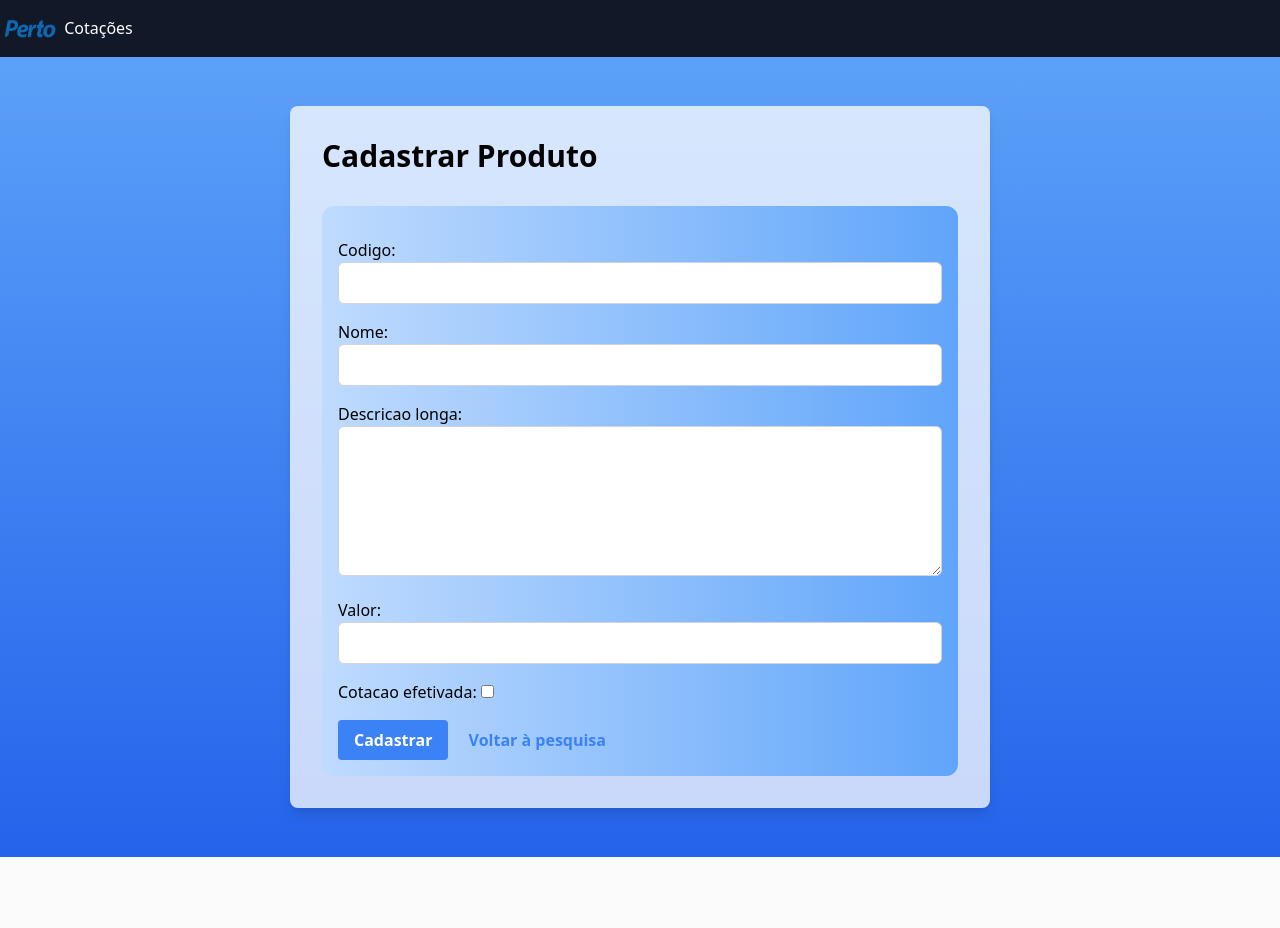
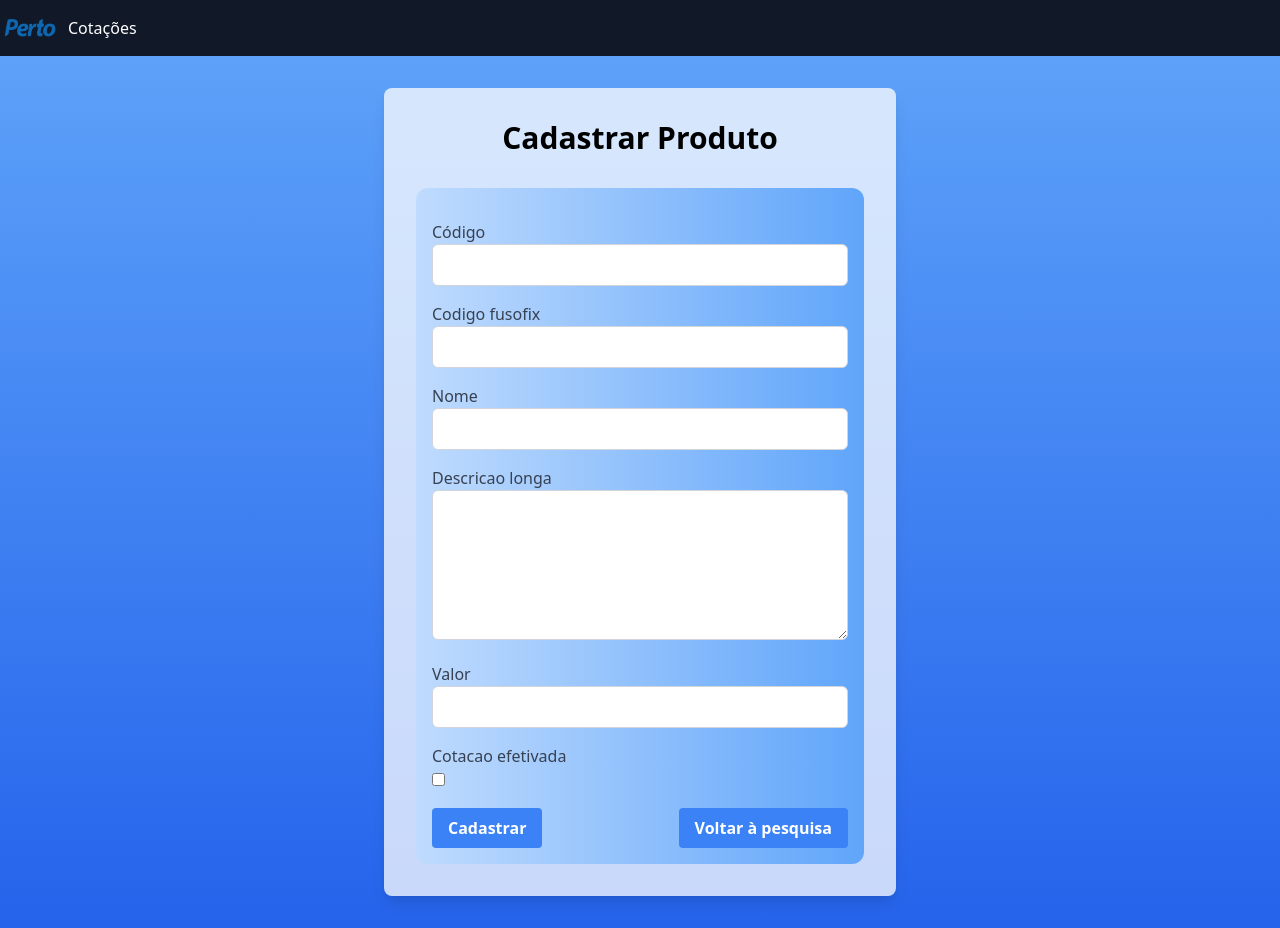
Before and after one commit to masrodrigues/Cota-esPerto, a Django app: page /produtos/cadastrar/ in a window 1280 px wide. Before the commit the page ends 857 px from the top, so only its background shows below. Run offline with Django 5.2, Linux system fonts and the light colour scheme; some libraries are stand-ins or nearby versions.

Commit message:
ajuste pagina inicial

```diff
--- a/produtos/forms.py
+++ b/produtos/forms.py
@@ -8,6 +8,7 @@ class ProdutoForm(forms.ModelForm):
         model = Produto
         fields = [
             "codigo",
+            "codigo_fusofix",
             "nome",
             "descricao_longa",
             "valor",
@@ -16,6 +17,11 @@ class ProdutoForm(forms.ModelForm):
         ]
         widgets = {
             "codigo": forms.TextInput(
+                attrs={
+                    "class": "form-input w-full p-2 font-bold border border-gray-300 rounded-md focus:outline-none"
+                }
+            ),
+            "codigo_fusofix": forms.TextInput(
                 attrs={
                     "class": "form-input w-full p-2 border border-gray-300 rounded-md focus:outline-none"
                 }
--- a/produtos/models.py
+++ b/produtos/models.py
@@ -2,6 +2,7 @@ from django.db import models
 
 class Produto(models.Model):
     codigo = models.CharField(max_length=20, unique=True)
+    codigo_fusofix = models.CharField(max_length=20, unique=True)
     nome = models.CharField(max_length=100)
     descricao_longa = models.TextField()
     valor = models.DecimalField(max_digits=10, decimal_places=4)
--- a/produtos/templates/produtos/cadastrar_produto.html
+++ b/produtos/templates/produtos/cadastrar_produto.html
@@ -4,47 +4,19 @@
 <head>
     <title>Cadastrar Produto</title>
     <link href="https://cdn.jsdelivr.net/npm/tailwindcss@2.2.19/dist/tailwind.min.css" rel="stylesheet">
-    <script>
-        // Formata o campo de código do produto enquanto o usuário digita
-        function formatarCodigo(input) {
-            let value = input.value.replace(/\D/g, ''); // Remove todos os caracteres não numéricos
-
-            if (value.length > 3) {
-                value = value.substring(0, 3) + '.' + value.substring(3);
-            }
-            if (value.length > 6) {
-                value = value.substring(0, 6) + '.' + value.substring(6);
-            }
-            if (value.length > 10) {
-                value = value.substring(0, 10) + '-' + value.substring(10);
-            }
-
-            input.value = value;
-        }
-
-        // Atribui a função de formatação ao campo de entrada no carregamento da página
-        document.addEventListener('DOMContentLoaded', function () {
-            const codigoInput = document.getElementById('codigo');
-            if (codigoInput) {
-                codigoInput.addEventListener('input', function () {
-                    formatarCodigo(codigoInput);
-                });
-            }
-        });
-    </script>
 </head>
-<body class="bg-gradient-to-b from-blue-400 to-blue-600">
+<body class="bg-gradient-to-b from-blue-400 to-blue-600 min-h-screen flex flex-col shadow-lg">
     <nav class="bg-gray-900 text-white">
-        <div class="container mx-auto py-4">
-            <a class="navbar-brand" href="#">
-                <img src="{% static 'bootstrap/css/logo-perto.png' %}" alt="Logo" width="60" height="34" class="inline-block align-text-top">
-                Cotações
+        <div class="container mx-auto py-4 flex items-center justify-between">
+            <a class="navbar-brand flex items-center" href="{% url 'consultar_produto' %}">
+                <img src="{% static 'bootstrap/css/logo-perto.png' %}" alt="Logo" width="60" height="34" class="mr-2">
+                <span>Cotações</span>
             </a>
         </div>
     </nav>
-    <div class="container mx-auto flex justify-center items-center h-screen">
-        <div class="bg-white bg-opacity-75 p-8 rounded-lg shadow-lg" style="width: 700px;">
-            <h1 class="text-3xl font-bold mb-8">Cadastrar Produto</h1>
+    <div class="container mx-auto flex flex-grow justify-center items-center px-4 py-8">
+        <div class="bg-white bg-opacity-75 p-8 rounded-lg shadow-lg w-full max-w-lg">
+            <h1 class="text-3xl font-bold mb-8 text-center">Cadastrar Produto</h1>
 
             {% if message %}
             <div class="bg-teal-100 border-t-4 border-teal-500 rounded-b text-teal-900 px-4 py-3 shadow-md mb-4" role="alert">
@@ -76,17 +48,64 @@
             </div>
             {% endif %}
 
-            <form method="post" class="bg-gradient-to-r bg-opacity-100 from-blue-200 to-blue-400 p-4 rounded-xl space-y-4">
+            <form method="post" class="bg-gradient-to-r from-blue-200 to-blue-400 p-4 rounded-xl space-y-4">
                 {% csrf_token %}
-                {% comment %} <div class="mb-4">
-                    <label for="codigo" class="block text-gray-700">Código do Produto</label>
-                    <input type="text" id="codigo" name="codigo" class="form-input w-full p-2 border border-gray-300 rounded-md focus:outline-none focus:ring-2 focus:ring-blue-500" required>
-                </div> {% endcomment %}
-                {{ form.as_p }}
-                <button type="submit" class="bg-blue-500 hover:bg-blue-700 text-white font-bold py-2 px-4 rounded">Cadastrar</button>
-                <a href="{% url 'consultar_produto' %}" class="text-blue-500 font-bold hover:underline ml-4">Voltar à pesquisa</a>
+                <div class="mb-4">
+                    <label for="codigo" class="block text-gray-700">Código</label>
+                    <input type="text" id="codigo" name="codigo" class="form-input w-full p-2 border border-gray-300 rounded-md focus:outline-none focus:ring-2 focus:ring-blue-500" required oninput="formatarCodigo(this)">
+                    {% if form.codigo.errors %}
+                        <div class="text-red-500 mt-2">
+                            {{ form.codigo.errors }}
+                        </div>
+                    {% endif %}
+                </div>
+                {% for field in form %}
+                    {% if field.name != 'codigo' %}
+                        <div class="mb-4">
+                            <label for="{{ field.id_for_label }}" class="block text-gray-700">{{ field.label }}</label>
+                            {{ field }}
+                            {% if field.errors %}
+                                <div class="text-red-500 mt-2">
+                                    {{ field.errors }}
+                                </div>
+                            {% endif %}
+                        </div>
+                    {% endif %}
+                {% endfor %}
+                <div class="flex flex-col md:flex-row items-center justify-between">
+                    <button type="submit" class="bg-blue-500 hover:bg-blue-700 text-white font-bold py-2 px-4 rounded mb-4 md:mb-0">Cadastrar</button>
+                    <a href="{% url 'consultar_produto' %}" class="bg-blue-500 hover:bg-blue-700 text-white font-bold py-2 px-4 rounded">Voltar à pesquisa</a>
+                </div>
             </form>
         </div>
     </div>
+    <script>
+        // Formata o campo de código enquanto o usuário digita
+        function formatarCodigo(input) {
+            let value = input.value.replace(/\D/g, ''); // Remove todos os caracteres não numéricos
+
+            if (value.length > 3) {
+                value = value.substring(0, 3) + '.' + value.substring(3);
+            }
+            if (value.length > 6) {
+                value = value.substring(0, 6) + '.' + value.substring(6);
+            }
+            if (value.length > 10) {
+                value = value.substring(0, 10) + '-' + value.substring(10);
+            }
+
+            input.value = value;
+        }
+
+        // Atribui a função de formatação ao campo de entrada no carregamento da página
+        document.addEventListener('DOMContentLoaded', function () {
+            const codigoInput = document.getElementById('codigo');
+            if (codigoInput) {
+                codigoInput.addEventListener('input', function () {
+                    formatarCodigo(codigoInput);
+                });
+            }
+        });
+    </script>
 </body>
 </html>
--- a/produtos/urls.py
+++ b/produtos/urls.py
@@ -1,9 +1,11 @@
 from django.urls import path
 from . import views
+
 
 urlpatterns = [
      path('', views.consultar_produto, name='consultar_produto'),
      path('cadastrar/', views.cadastrar_produto, name='cadastrar_produto'),
      path('atualizar/<str:codigo>/', views.atualizar_produto, name='atualizar_produto'),
      path('listar/', views.listar_produtos, name='listar_produtos'),  # Nova URL para listar produtos
+
 ]
--- a/produtos/views.py
+++ b/produtos/views.py
@@ -2,6 +2,7 @@ from django.shortcuts import render, get_object_or_404, redirect
 from .models import Produto
 from .forms import ProdutoForm
 from django.urls import reverse
+
 
 def cadastrar_produto(request):
     codigo = request.GET.get('codigo', '')
```
Also changed, not shown: produtos/management/commands/remove_duplicates.py (added, +22 -0 lines), produtos/templates/produtos/consultar_produto.html (+27 -18 lines), produtos/templates/produtos/listar_produtos.html (+26 -37 lines), db.sqlite3, produtos/migrations/0005_produto_codigo_fusofix.py (added).
